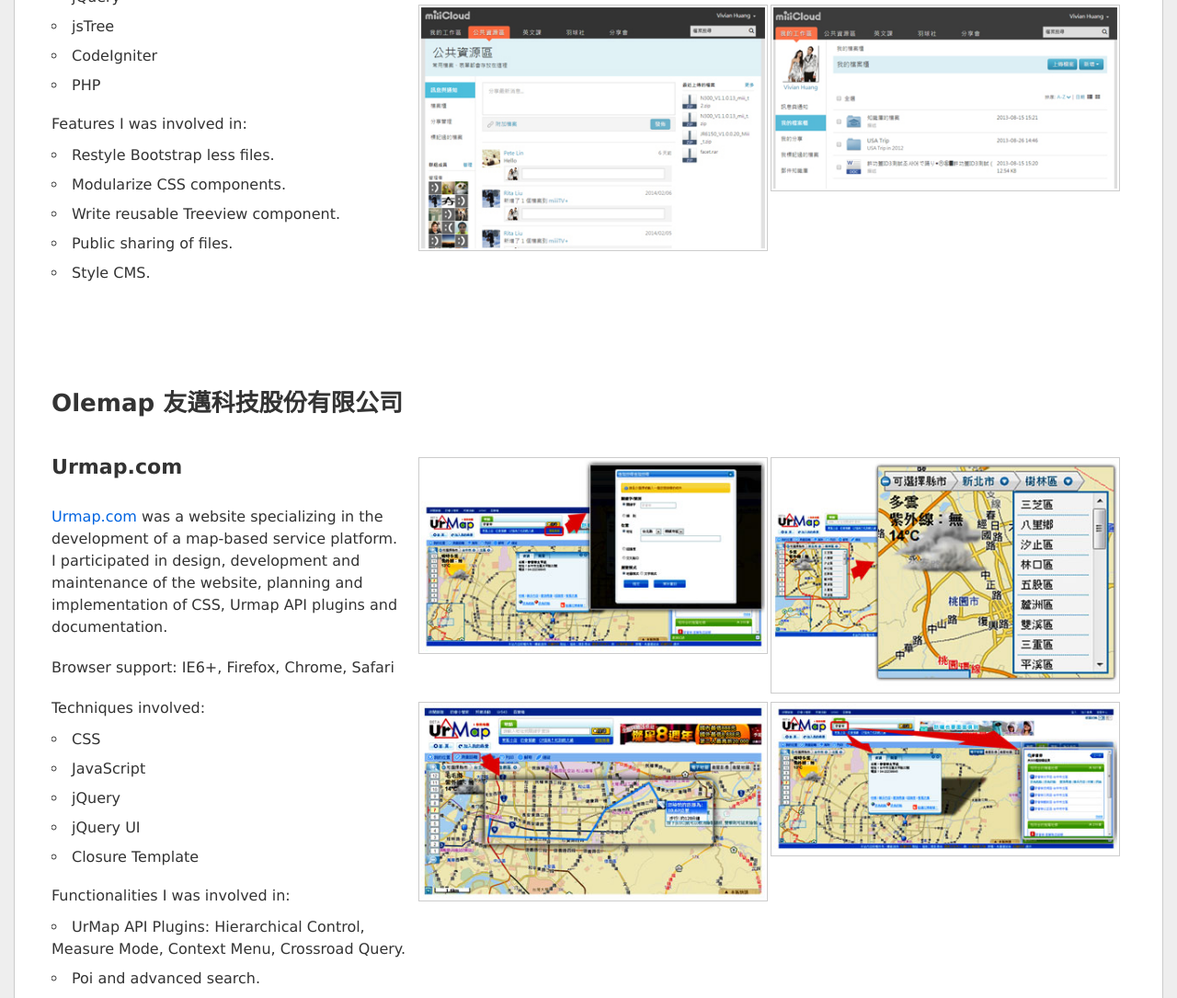
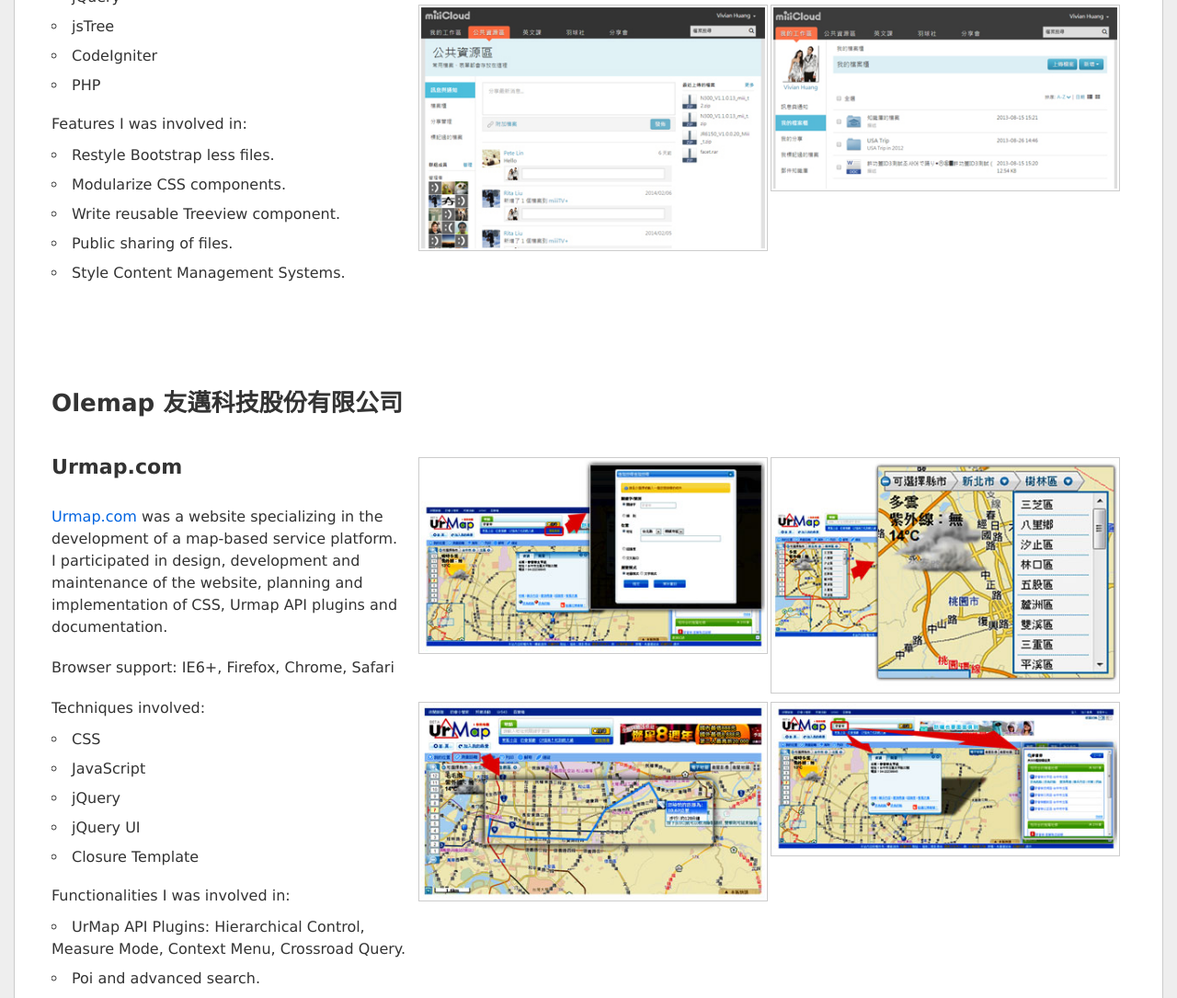
Before and after one commit to lingihuang/lingihuang.github.io, a plain HTML site: page portfolio.html in a window 1280 px wide. Shown: the part 2747-3832 px from the top of the page at 92% size. Drawn offline with Linux system fonts and the light colour scheme.

Commit message:
Update content of portfolio.html

```diff
--- a/portfolio.html
+++ b/portfolio.html
@@ -188,7 +188,7 @@
 							<li>Modularize CSS components.</li>
 							<li>Write reusable Treeview component.</li>
 							<li>Public sharing of files.</li>
-							<li>Style CMS.</li>
+							<li>Style Content Management Systems.</li>
 						</ul>
 					</div>
 					<div class="side">
```
